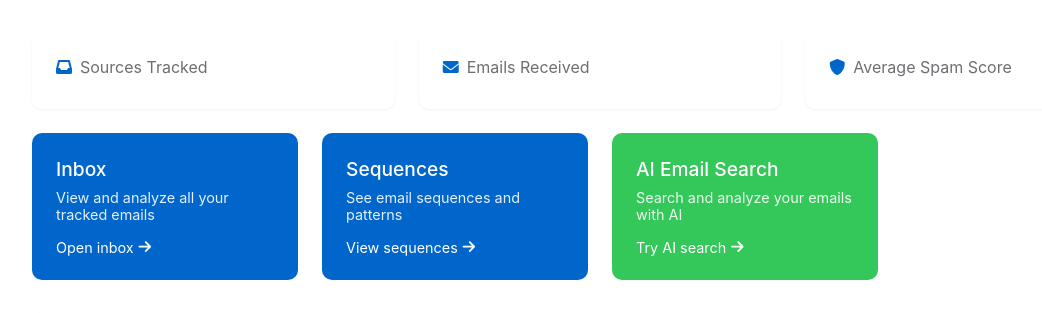
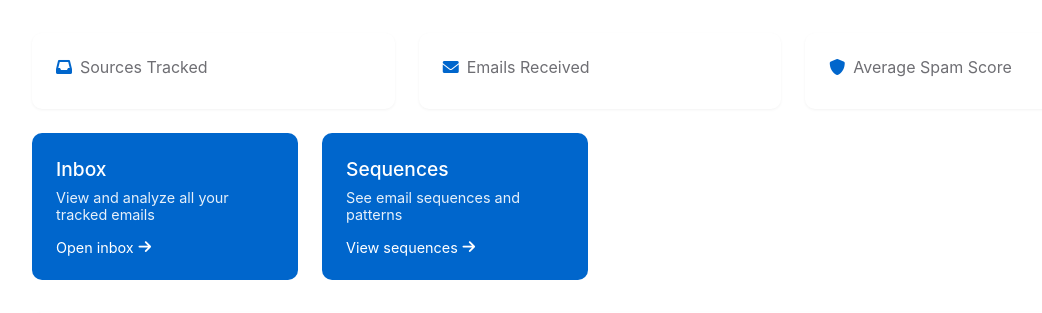
Before and after one commit to kmelo001/mailfoxes-server, a Flask app: template templates/home.html in a window 1280 px wide. Shown: the part 130-443 px from the top of the page, without its empty margins (40-1082 px from the left). Run offline with Flask 2, Linux system fonts and the light colour scheme; the template is opened without the code that fills it, so the values that code supplies are empty; some libraries are stand-ins or nearby versions.

Commit message:
Remove AI Email Search card from home page and update README with feature documentation

```diff
--- a/templates/home.html
+++ b/templates/home.html
@@ -351,13 +351,6 @@
                     View sequences <i class="fas fa-arrow-right"></i>
                 </div>
             </a>
-            <a href="/email-search" class="feature-card" style="background-color: #34c759;">
-                <div class="feature-title">AI Email Search</div>
-                <div class="feature-desc">Search and analyze your emails with AI</div>
-                <div class="feature-link">
-                    Try AI search <i class="fas fa-arrow-right"></i>
-                </div>
-            </a>
         </div>
 
         <div class="chart-container">
```
Also changed, not shown: README.md.
